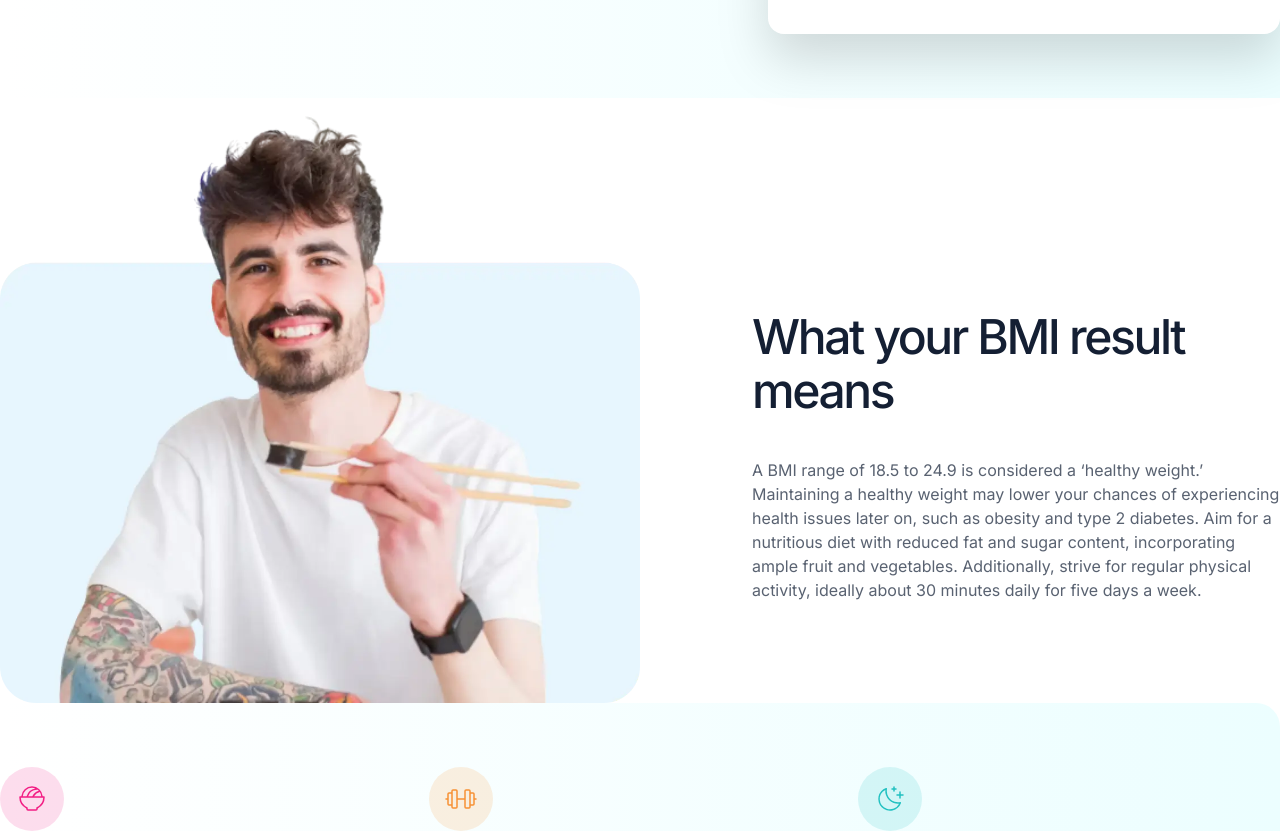
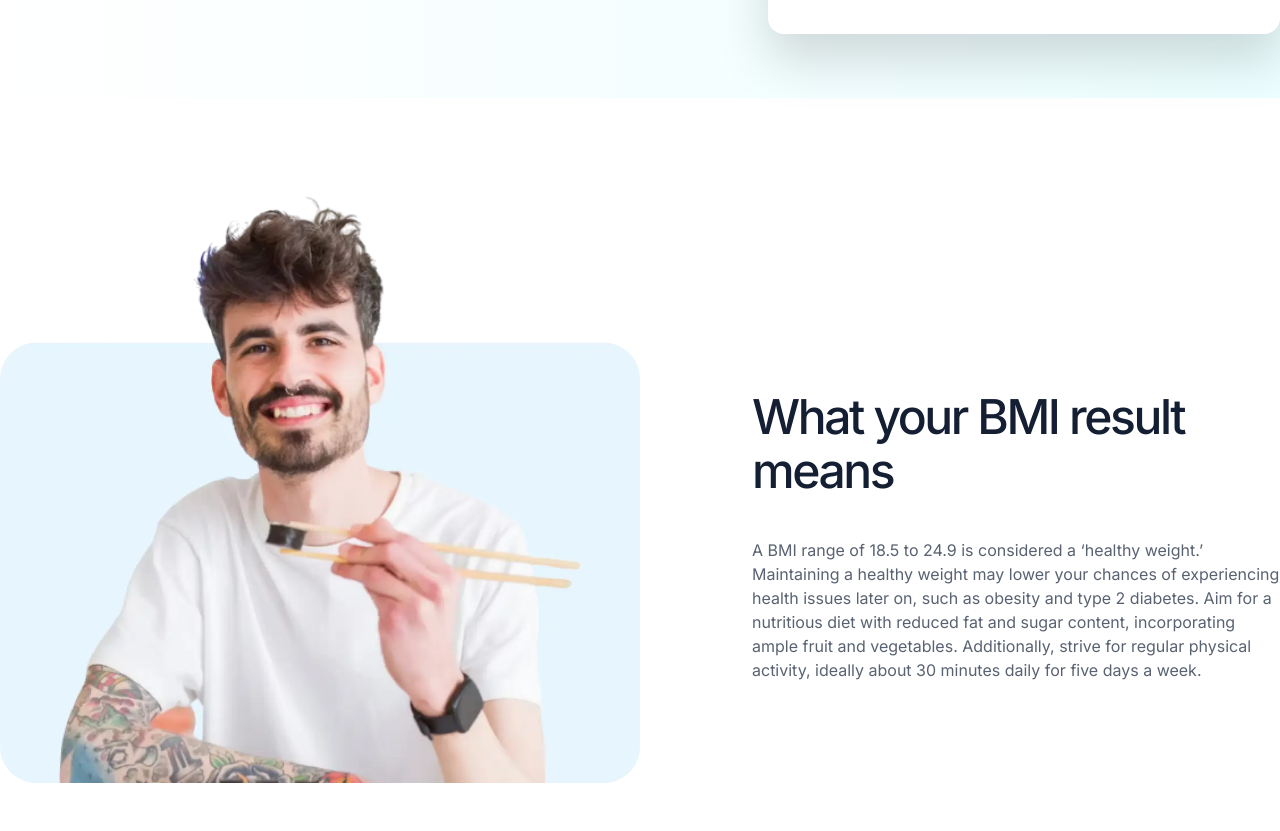
Before and after one commit to ntjnh/fem-bmi-calculator, a React (Vite) app: page / in a window 1280 px wide. Shown: the part 604-1435 px from the top of the page. Built offline with nearby package versions, Linux system fonts and the light colour scheme.

Commit message:
Add spacing to meaning section

```diff
--- a/src/components/Meaning.jsx
+++ b/src/components/Meaning.jsx
@@ -2,7 +2,7 @@ import manEatingImage from '../assets/img/image-man-eating.webp'
 
 export default function Meaning() {
     return (
-        <section className="flex">
+        <section className="flex pt-20 pb-24">
             <div className="w-1/2">
                 <img className="max-w-full" src={manEatingImage} alt="Man eating sushi" />
             </div>
```
